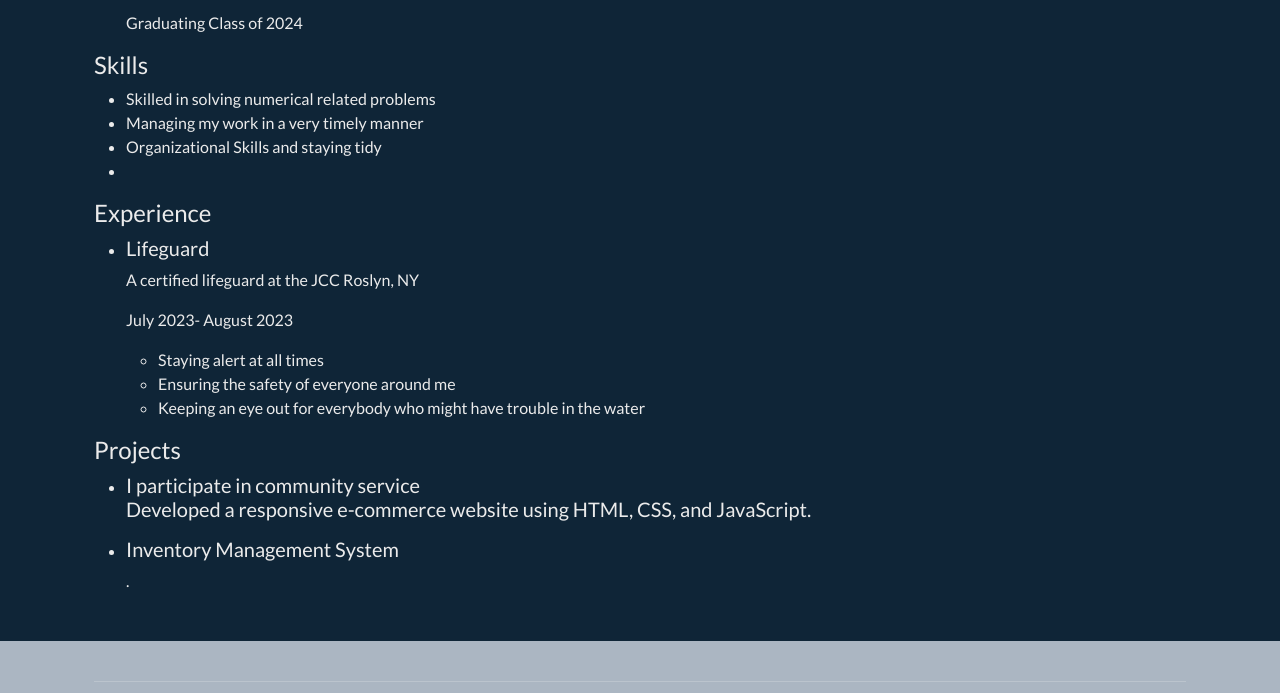
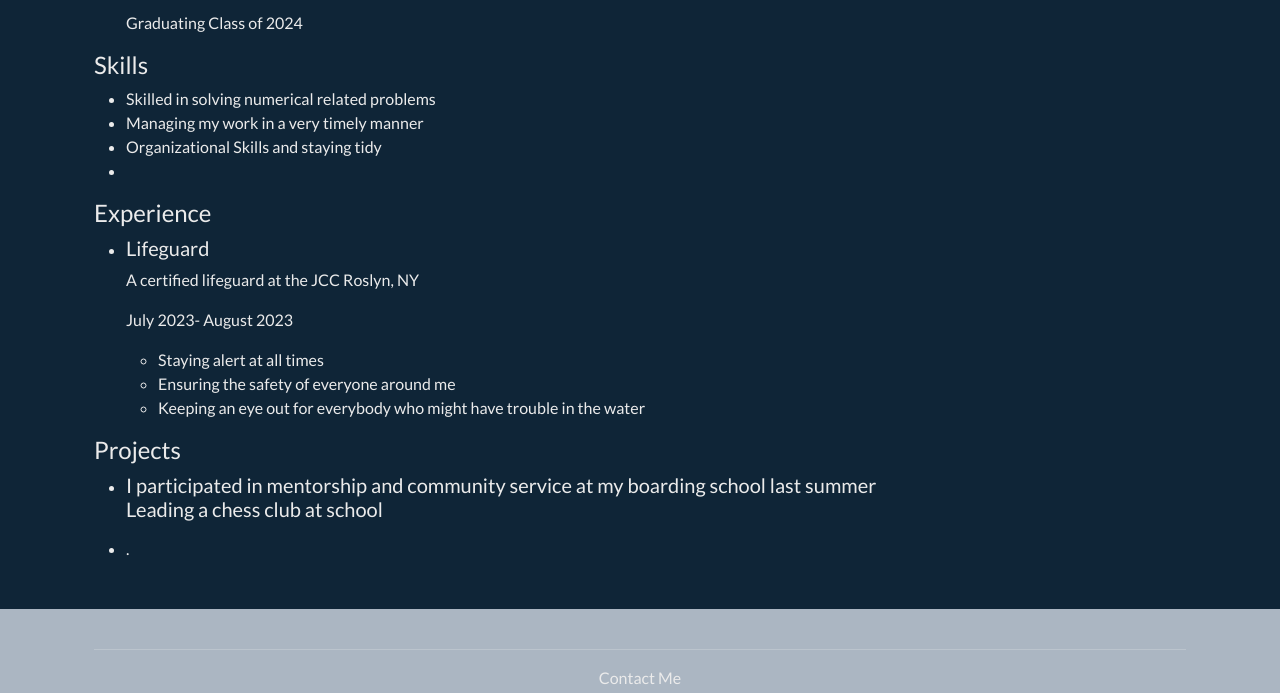
Before and after one commit to TODDRUBINSTEIN/TODDRUBINSTEIN.github.io, a plain HTML site: page index.html in a window 1280 px wide. Shown: the part 669-1362 px from the top of the page. Drawn offline with nearby package versions, Linux system fonts and the light colour scheme.

Commit message:
Update index.html

```diff
--- a/index.html
+++ b/index.html
@@ -83,13 +83,13 @@
     <h4>Projects</h4>
     <ul>
       <li>
-        <h5>I participate in community service</
+        <h5>I participated in mentorship and community service at my boarding school last summer</
 h5>
 <!-- Project Description -->
-<p>Developed a responsive e-commerce website using HTML, CSS, and JavaScript.</p>
+<p> Leading a chess club at school</p>
 </li>
 <li>
-<h5>Inventory Management System</h5>
+<h5></h5>
 <!-- Project Description -->
 <p>.</p>
 </li>
```
